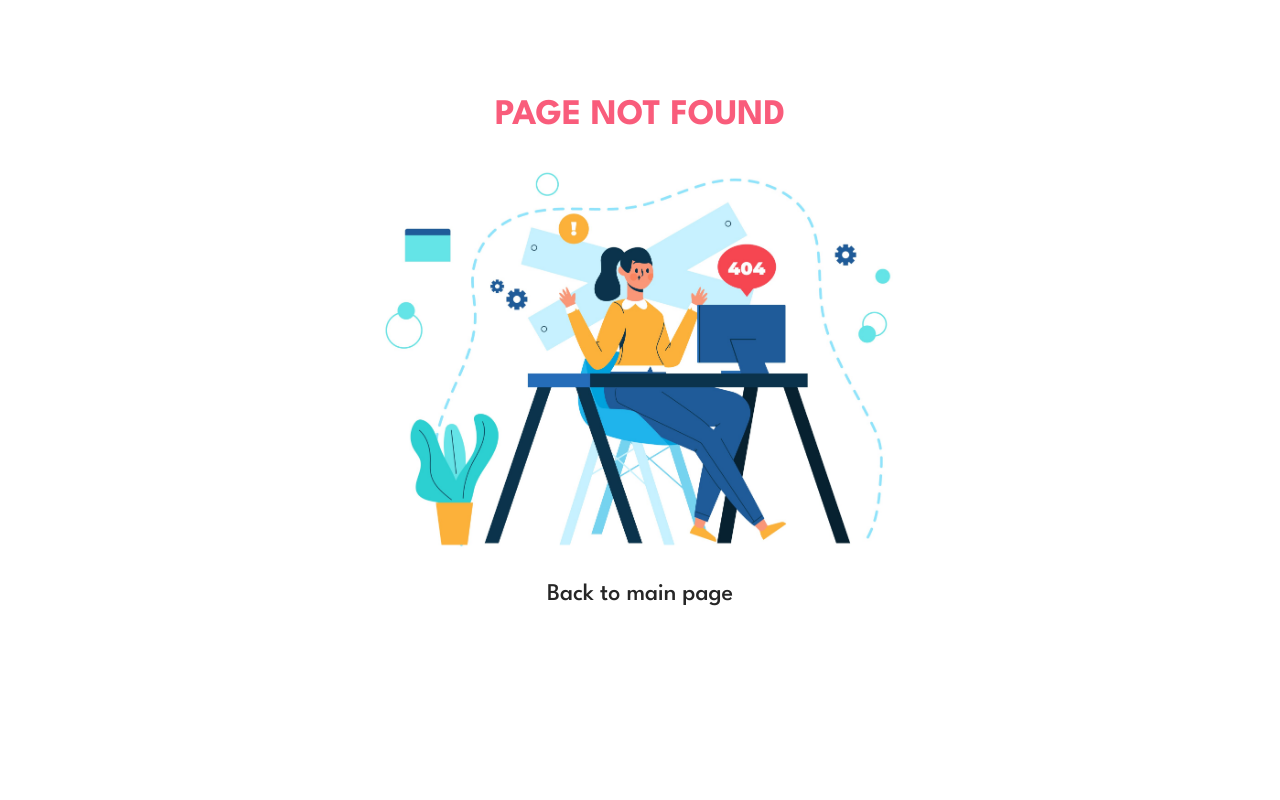
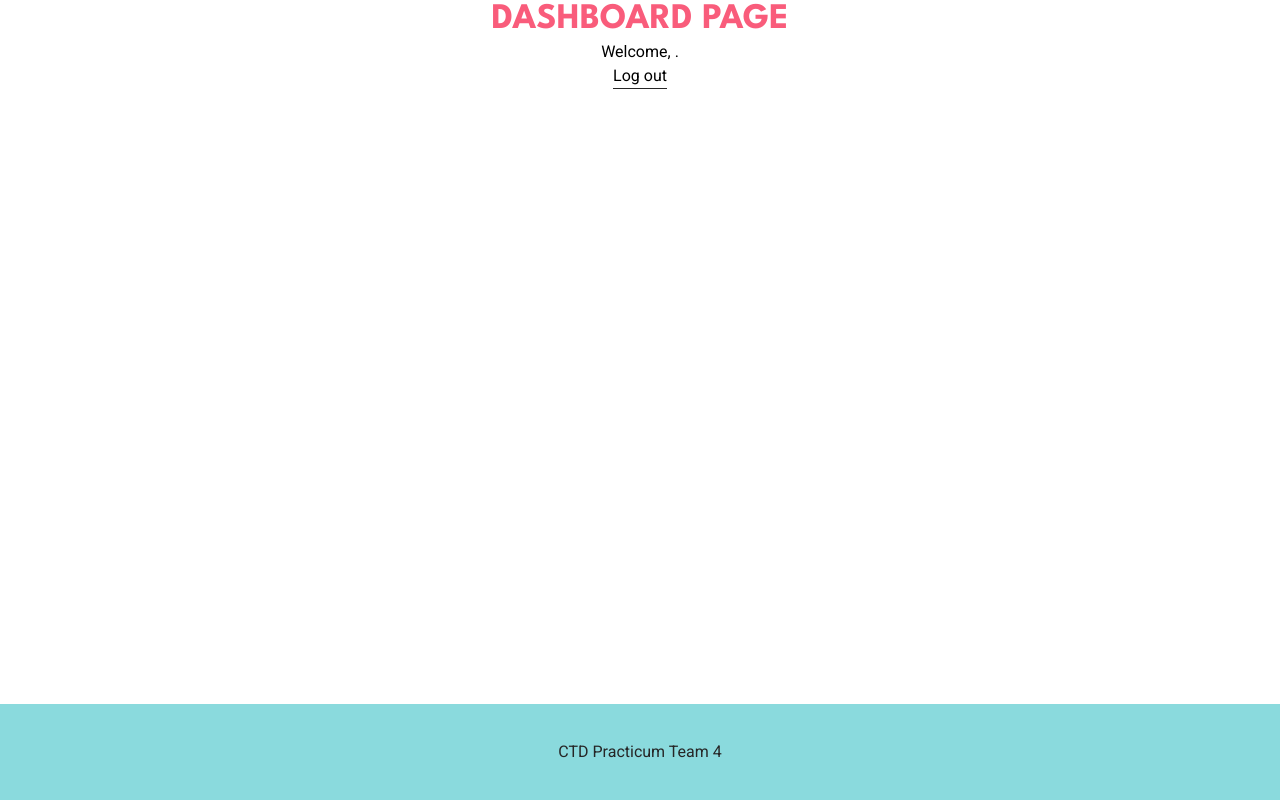
Before and after one commit to Code-the-Dream-School/gg-pac-team4-front, a React (Vite) app: page /dashboard in a window 1280 px wide. Before the commit this address had no page. Shown: the top 800 px of the page. Built offline with nearby package versions, Linux system fonts and the light colour scheme; sample sign-in values are in the browser's storage.

Commit message:
implement login, logout functionality

```diff
--- a/src/App.jsx
+++ b/src/App.jsx
@@ -1,8 +1,11 @@
 import AppRoutes from './AppRoutes';
+import { AuthProvider } from './AuthProvider';
 
 const App = () => {
   return (
-    <AppRoutes/>
+    <AuthProvider>
+      <AppRoutes/>
+    </AuthProvider>
   );
 };
 
--- a/src/AppRoutes.jsx
+++ b/src/AppRoutes.jsx
@@ -1,12 +1,14 @@
-import { BrowserRouter, Routes, Route } from 'react-router-dom';
+import { BrowserRouter, Route, Routes } from 'react-router-dom';
+
+import Dashboard from './components/pages/Dashboard.jsx';
+import Footer from './components/layouts/Footer.jsx'
 import HomePage from './components/pages/HomePage.jsx';
+import Login from './components/auth/Login.jsx';
 import NotFound from './components/pages/NotFound.jsx';
-import Login from './components/auth/Login.jsx';
+import PaymentForm from './components/payment/PaymentForm.jsx';
+import PrivateRoute from './PrivateRoute.jsx';
 import Register from './components/auth/Register.jsx';
 import SearchBar from './components/search/SearchBar.jsx';
-import PaymentForm from './components/payment/PaymentForm.jsx';
-import Footer from './components/layouts/Footer.jsx'
-
 
 const AppRoutes = () => {
   return (
@@ -18,6 +20,9 @@ const AppRoutes = () => {
         <Route path="/" element={<HomePage />} />
         <Route path="/login" element={<Login />} />
         <Route path="/register" element={<Register />} />
+        <Route element={<PrivateRoute/>}>
+          <Route path="/dashboard" element={<Dashboard />} />
+        </Route>
         <Route path="/search" element={<SearchBar />} />
         <Route path="/payment" element={<PaymentForm />} />
       </Routes>
--- /dev/null
+++ b/src/AuthProvider.jsx
@@ -0,0 +1,35 @@
+import { createContext, useContext, useEffect, useState } from "react";
+
+const AuthContext = createContext();
+
+export const useAuth = () => {
+    return useContext(AuthContext);
+};
+
+export const AuthProvider = ({ children}) => {
+    const [isLoggedIn, setIsLoggedIn] = useState(false);
+    const [userData, setUserData] = useState({ firstName: "", lastName: "", role: "" })
+    const isToken = sessionStorage.getItem('isToken');
+
+    useEffect(() => {
+        if (isToken) {
+            setIsLoggedIn(true);
+        } else {
+            setIsLoggedIn(false);
+        }
+    }, [isToken]);
+
+    const loginAction = (status, data) => {
+        sessionStorage.setItem('isToken', status);
+        setIsLoggedIn(true);
+        setUserData({ firstName: data.firstName, lastName: data.lastName, role: data.role });
+    };
+
+    const logoutAction = () => {
+        sessionStorage.removeItem('isToken');
+        setIsLoggedIn(false);
+        setUserData({ firstName: "", lastName: "", role: "" });
+    };
+
+    return <AuthContext.Provider value={{isLoggedIn, userData, loginAction, logoutAction}}>{children}</AuthContext.Provider>;
+};
--- /dev/null
+++ b/src/PrivateRoute.jsx
@@ -0,0 +1,11 @@
+import { Navigate, Outlet } from "react-router-dom";
+
+import React from "react";
+import { useAuth } from "./AuthProvider";
+
+const PrivateRoute = () => {
+  const { isLoggedIn } = useAuth();
+  return isLoggedIn ?  <Outlet /> : <Navigate to="/login" />;
+};
+
+export default PrivateRoute;
--- a/src/components/auth/Login.jsx
+++ b/src/components/auth/Login.jsx
@@ -1,19 +1,22 @@
+import { AuthProvider, useAuth } from "../../AuthProvider";
+import { Link, useNavigate } from "react-router-dom";
+import { useEffect, useState } from "react";
+
 import FormInput from "../common/FormInput";
-import { Link } from "react-router-dom";
-import { useState } from "react";
+import { login } from "../../util/fetchData"
 
 const Login = () => {
   const [formData, setFormData] = useState({ email: "", password: "" });
   const [formErrors, setFormErrors] = useState({});
+  const { isLoggedIn, loginAction } = useAuth();
+  const navigate = useNavigate();
 
   const handleChange = (e) => {
-    setFormData({
-      ...formData,
-      [e.target.name]: e.target.value
-    });
+    setFormData({ ...formData, [e.target.name]: e.target.value });
+    setFormErrors({ ...formErrors, [e.target.name]: '', form: '' });
   }
 
-  const handleSubmit = (e) => {
+  const handleSubmit = async (e) => {
     e.preventDefault();
 
     if (!formData.email || !formData.password) {
@@ -24,15 +27,38 @@ const Login = () => {
       });
       return;
     }
-  }
-  console.log(formErrors)
+
+    try {
+      const result = await login(formData);
+      if (result.status === 200) {
+        let userData = result.data.user;
+        loginAction(true, userData);
+        navigate("/dashboard");
+      }
+    } catch (error) {
+      setFormErrors({
+        ...formErrors,
+        form: error.message,
+      });
+    }
+  };
+
+  useEffect(() => {
+    if (isLoggedIn) {
+      navigate("/dashboard");
+    }
+  }, [isLoggedIn, navigate]);
+
   return (
     <div className="flex flex-col gap-5 mt-16 items-center">
       <h1 className="font-spartan text-3xl">Log In</h1>
-      <form className=" w-2/3 md:w-1/3" onSubmit={handleSubmit}>
+      <form className=" w-2/3 md:w-1/2 lg:w-1/3 xl:w-3/12" onSubmit={handleSubmit}>
         <p className="font-spartan mb-4">Don't have an account? <span><Link to="/register" className="underline">Sign Up</Link></span></p>
         {/* without passing the empty string in the placeholder attribute the floating label doesn't go back into the input */}
-        <p className="text-red text-sm font-spartan">{formErrors.email}</p>
+        {<p className="text-red text-sm font-spartan">{formErrors.email}</p>}
+        {formErrors.form === "Invalid email"
+            ? <p className="text-red text-sm font-spartan">{formErrors.form}</p>
+            : null}
         <FormInput
               type="email"
               placeholder=" "
@@ -42,7 +68,10 @@ const Login = () => {
               >
                 Email address
         </FormInput>
-        {formErrors.password && <p className="text-red text-sm font-spartan">{formErrors.password}</p>}
+        {<p className="text-red text-sm font-spartan">{formErrors.password}</p>}
+        {formErrors.form === "Invalid password"
+            ? <p className="text-red text-sm font-spartan">{formErrors.form}</p>
+            : null}
         <FormInput
               type="password"
               placeholder=" "
@@ -52,10 +81,10 @@ const Login = () => {
               >
                 Password
         </FormInput>
-        <span className="flex items-center gap-1 mb-2">
+        {/* <span className="flex items-center gap-1 mb-2">
           <input id="remember" type='checkbox' className="h-4 w-4 accent-red" />
           <label htmlFor="remember" className="font-spartan">Remember me</label>
-        </span>
+        </span> */}
         <button type="submit" className="bg-red w-full hover:bg-pureWhite hover:text-red hover:border-2 hover:border-red text-white font-spartan font-semibold text-lg py-1 px-7 rounded-lg">Log In</button>
       </form>
     </div>
--- /dev/null
+++ b/src/components/pages/Dashboard.jsx
@@ -0,0 +1,31 @@
+import { logout } from "../../util/fetchData";
+import { useAuth } from "../../AuthProvider";
+import { useNavigate } from "react-router-dom";
+
+const Dashboard = () => {
+    // temporarily this functionality is here, then it will be moved to the header
+
+    const { logoutAction, userData } = useAuth();
+    const navigate = useNavigate();
+
+    const handleLogout = async () => {
+        logoutAction();
+        logout()
+            .then(() => {
+                logoutAction();
+                navigate('/');
+            })
+            .catch(error => {
+                console.log(error);
+            });
+    };
+    return (
+        <div className="flex flex-col items-center">
+            <h1 className="text-red font-bold text-2xl sm:text-4xl font-spartan uppercase">Dashboard Page</h1>
+            <h2>Welcome, {userData.role} {userData.firstName} {userData.lastName.slice(0, 1)}.</h2>
+            <button className="border-b border-black" onClick={handleLogout}>Log out</button>
+        </div>
+    );
+};
+
+export default Dashboard;
--- /dev/null
+++ b/src/util/fetchData.js
@@ -0,0 +1,17 @@
+import axios from "axios";
+
+export const login = async ({ email, password }) => {
+    try {
+        const response = await axios.post(`http://localhost:8000/api/v1/login`, {
+            email,
+            password
+        });
+        return response;
+    } catch (error) {
+        throw error.response.data;
+    }
+};
+
+export const logout = async () => {
+    return await axios.post(`http://localhost:8000/api/v1/logout`, {});
+};
```
